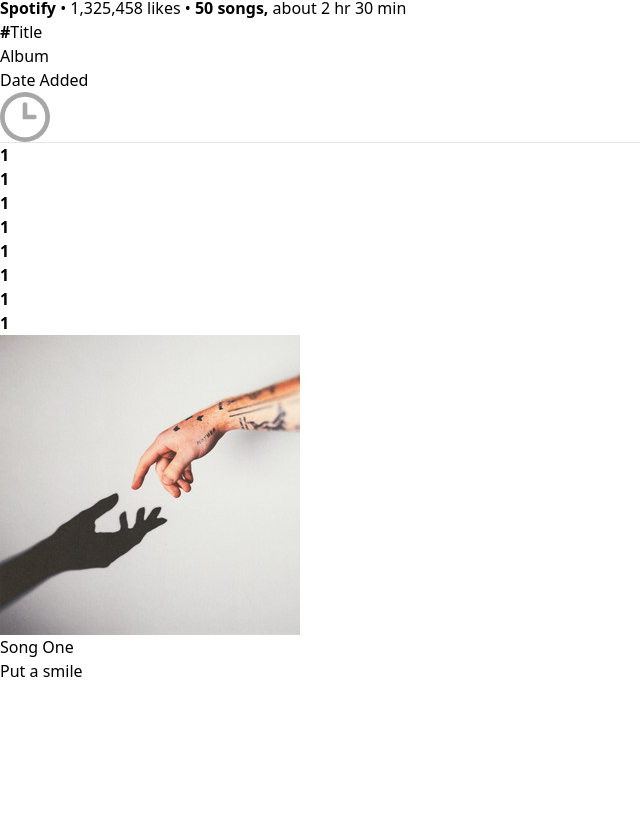
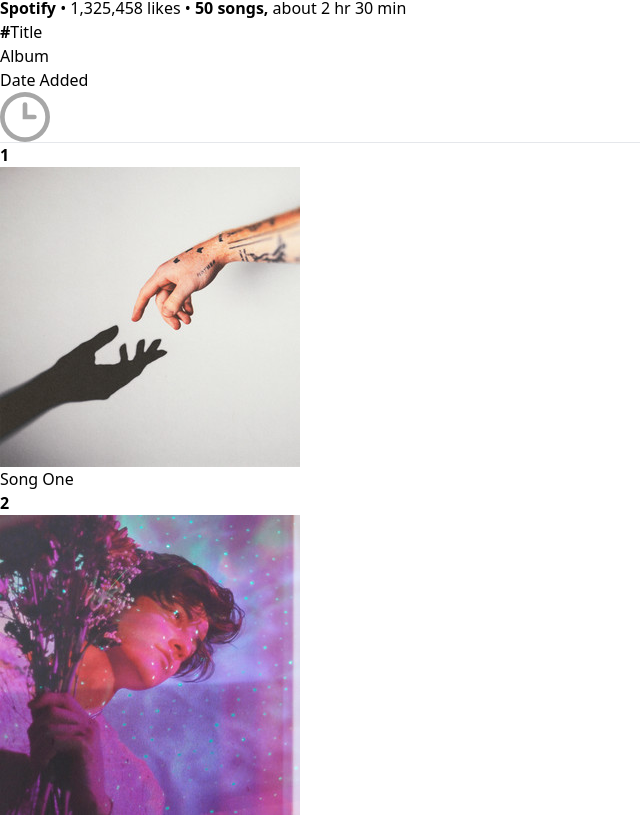
Before and after one commit to Brunogabriel-dev/clone-spotify, a React (Vite) app: page /album/1 in a window 1280 px wide. Shown: the part 1136-1953 px from the top of the page, without its empty margins (0-640 px from the left). Built offline with nearby package versions, Linux system fonts and the light colour scheme.

Commit message:
Inclusão de texto

```diff
--- a/src/components/DisplayAlbum.jsx
+++ b/src/components/DisplayAlbum.jsx
@@ -37,7 +37,9 @@ const DisplayAlbum = () => {
         songsData.map((item,index)=>(
           <div key={index} className='grid grid-cols-3 sm:grid-cols-4 gap-2 p-2 items-center text-[#a7a7a7] hover:bg-[#ffffff2b] cursor-pointer'>
             <p className='text-white'>
-              <b>{id}</b>
+              <b className='mr-4 text-[#a7a7a7]'>{index+1}</b>
+              <img className='inline w-10 mr-5' src={item.image} alt="" />
+              {item.name}
 
             </p>
 
```
